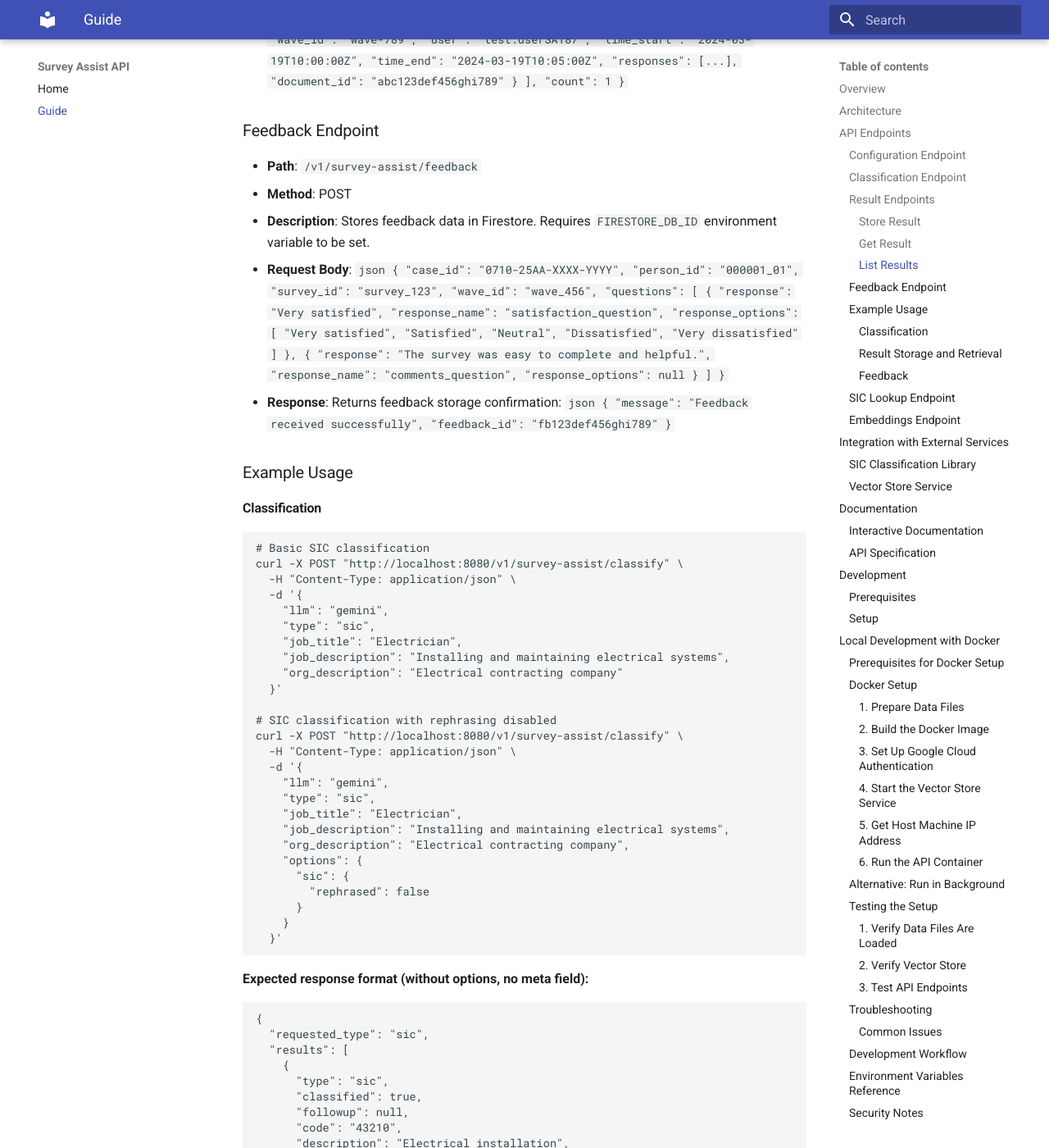
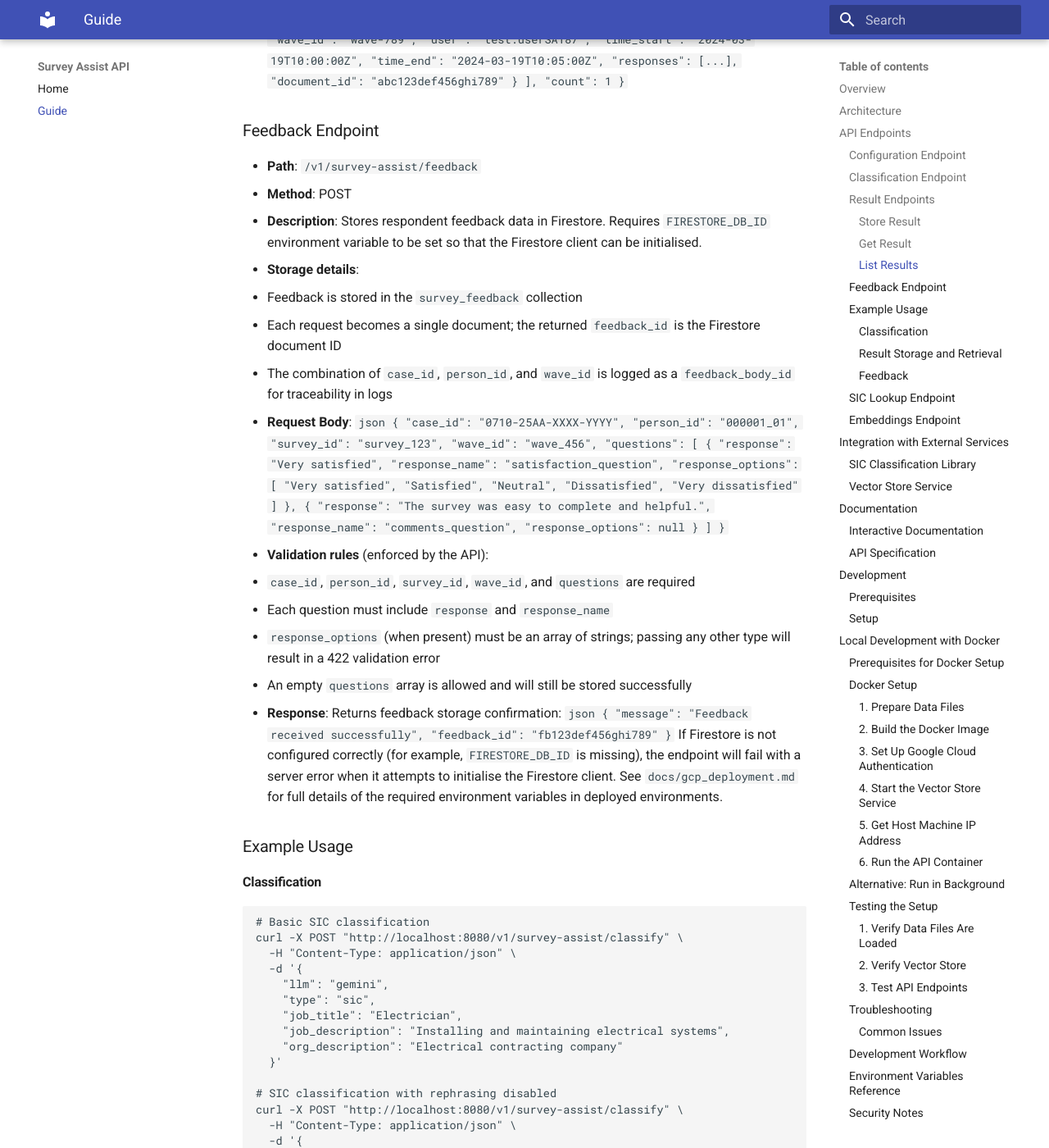
Before and after one commit to ONSdigital/survey-assist-api, an MkDocs documentation site: the page built from docs/guide.md, in a window 1280 px wide and 1400 px high, scrolled down 4361 px. Shown: the whole window at 82% size. Built offline with MkDocs 1.6.1 and Material for MkDocs 9.7.7, drawn with Linux system fonts in a browser that asks for light colours.

Commit message:
update guide with get feedback detail

````diff
--- a/docs/guide.md
+++ b/docs/guide.md
@@ -218,7 +218,11 @@ The classification process works as follows:
 ### Feedback Endpoint
 - **Path**: `/v1/survey-assist/feedback`
 - **Method**: POST
-- **Description**: Stores feedback data in Firestore. Requires `FIRESTORE_DB_ID` environment variable to be set.
+- **Description**: Stores respondent feedback data in Firestore. Requires `FIRESTORE_DB_ID` environment variable to be set so that the Firestore client can be initialised.
+- **Storage details**:
+  - Feedback is stored in the `survey_feedback` collection
+  - Each request becomes a single document; the returned `feedback_id` is the Firestore document ID
+  - The combination of `case_id`, `person_id`, and `wave_id` is logged as a `feedback_body_id` for traceability in logs
 - **Request Body**:
   ```json
   {
@@ -246,6 +250,11 @@ The classification process works as follows:
     ]
   }
   ```
+- **Validation rules** (enforced by the API):
+  - `case_id`, `person_id`, `survey_id`, `wave_id`, and `questions` are required
+  - Each question must include `response` and `response_name`
+  - `response_options` (when present) must be an array of strings; passing any other type will result in a 422 validation error
+  - An empty `questions` array is allowed and will still be stored successfully
 - **Response**: Returns feedback storage confirmation:
   ```json
   {
@@ -253,6 +262,7 @@ The classification process works as follows:
     "feedback_id": "fb123def456ghi789"
   }
   ```
+  If Firestore is not configured correctly (for example, `FIRESTORE_DB_ID` is missing), the endpoint will fail with a server error when it attempts to initialise the Firestore client. See `docs/gcp_deployment.md` for full details of the required environment variables in deployed environments.
 
 ### Example Usage
 
````
